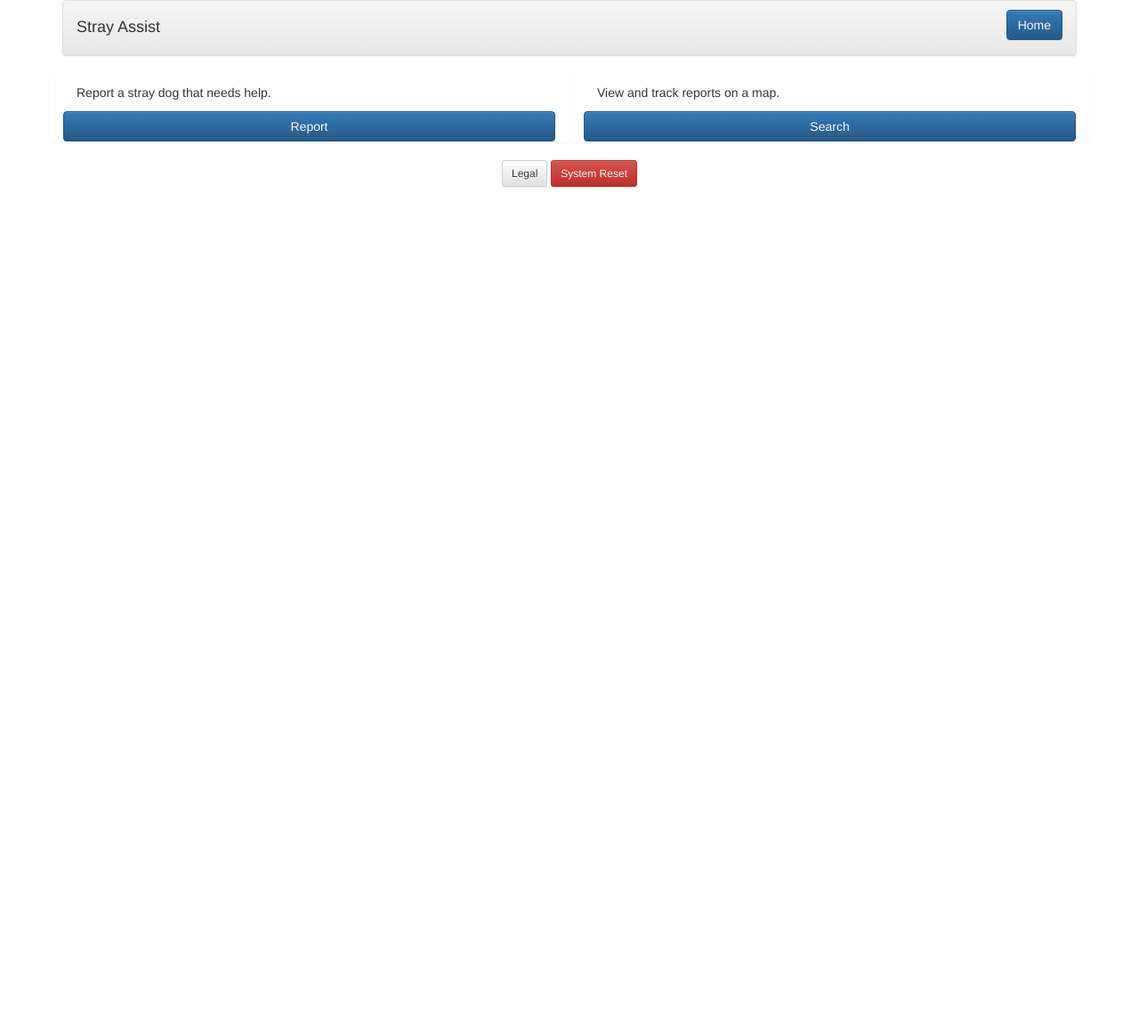
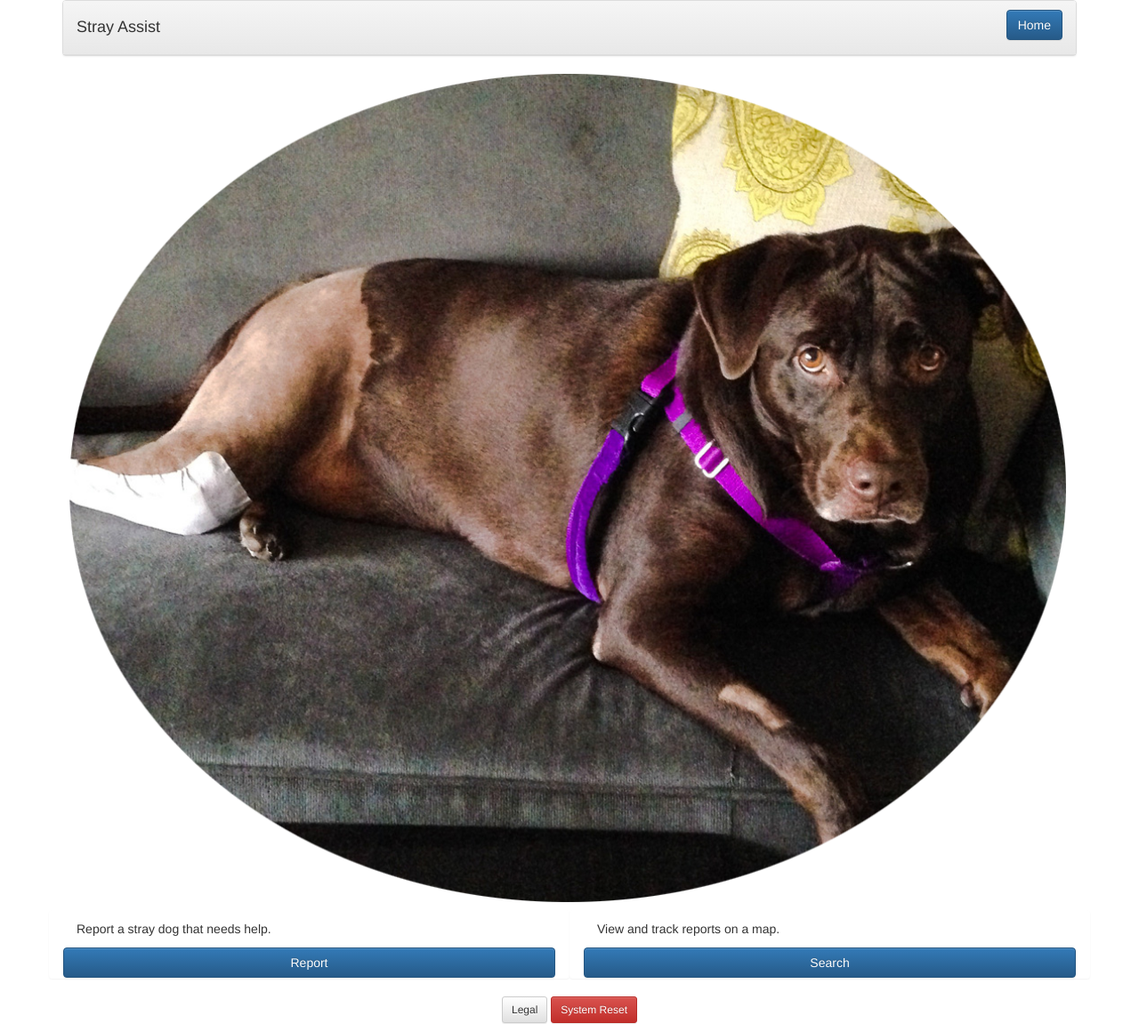
Before and after one commit to vvaswani/bluemix-stray-assist, a PHP site: template views/index.twig in a window 1280 px wide. Shown: the whole page at 89% size. Before the commit the page ends 211 px from the top, so only its background shows below. Run offline with PHP 8.4, Linux system fonts and the light colour scheme; the template is opened without the code that fills it, so the values that code supplies are empty; some libraries are stand-ins or nearby versions.

Commit message:
Added hero image to welcome page. Added 'unknown' option to age and gender fields.

```diff
--- a/views/index.twig
+++ b/views/index.twig
@@ -7,6 +7,12 @@
     <title>Stray Assist</title>
     <link rel="stylesheet" href="https://maxcdn.bootstrapcdn.com/bootstrap/3.3.5/css/bootstrap.min.css">
     <link rel="stylesheet" href="https://maxcdn.bootstrapcdn.com/bootstrap/3.3.5/css/bootstrap-theme.min.css">
+    <style>
+      .hero-unit img {
+        width: 100%;
+        height: auto;
+      }
+    </style>
     <!-- HTML5 shim and Respond.js for IE8 support of HTML5 elements and media queries -->
     <!-- WARNING: Respond.js doesn't work if you view the page via file:// -->
     <!--[if lt IE 9]>
@@ -36,6 +42,10 @@
       </div>
       {% endfor %}
 
+      <div class="hero-unit">
+          <img class="img-responsive" src="hero.png" />
+      </div>
+
       <div class="row">
         <div class="col-sm-6 panel">
           <div class="panel-heading">Report a stray dog that needs help.</div>
--- a/views/report.twig
+++ b/views/report.twig
@@ -72,6 +72,7 @@
                 <select name="gender" id="gender" class="form-control" required="true">
                   <option value="male">Male</option>
                   <option value="female">Female</option>
+                  <option value="unknown">Unknown</option>
                 </select>
               </div>
               <div class="form-group">
@@ -79,6 +80,7 @@
                 <select name="age" id="age" class="form-control" required="true">
                   <option value="pup">Pup</option>
                   <option value="adult">Adult</option>
+                  <option value="unknown">Unknown</option>
                 </select>
               </div>
               <div class="form-group">
--- a/views/search.twig
+++ b/views/search.twig
@@ -35,7 +35,9 @@
             <div class="row">
               <div class="col-md-8">
                 <strong>
-                {{ r.doc.color|upper }} {{ r.doc.gender|upper }} {{ r.doc.age|upper }}
+                {{ r.doc.color|upper }}
+                {{ r.doc.gender != 'unknown' ? r.doc.gender|upper : '' }}
+                {{ r.doc.gender != 'unknown' ? r.doc.age|upper : '' }}
                 </strong>
                 <p>{{ r.doc.description }} <br/>
                 Reported on {{ r.doc.datetime|date("d M Y H:i") }}</p>
```
Also changed, not shown: public/index.php (+3 -31 lines), public/hero.png (added).
